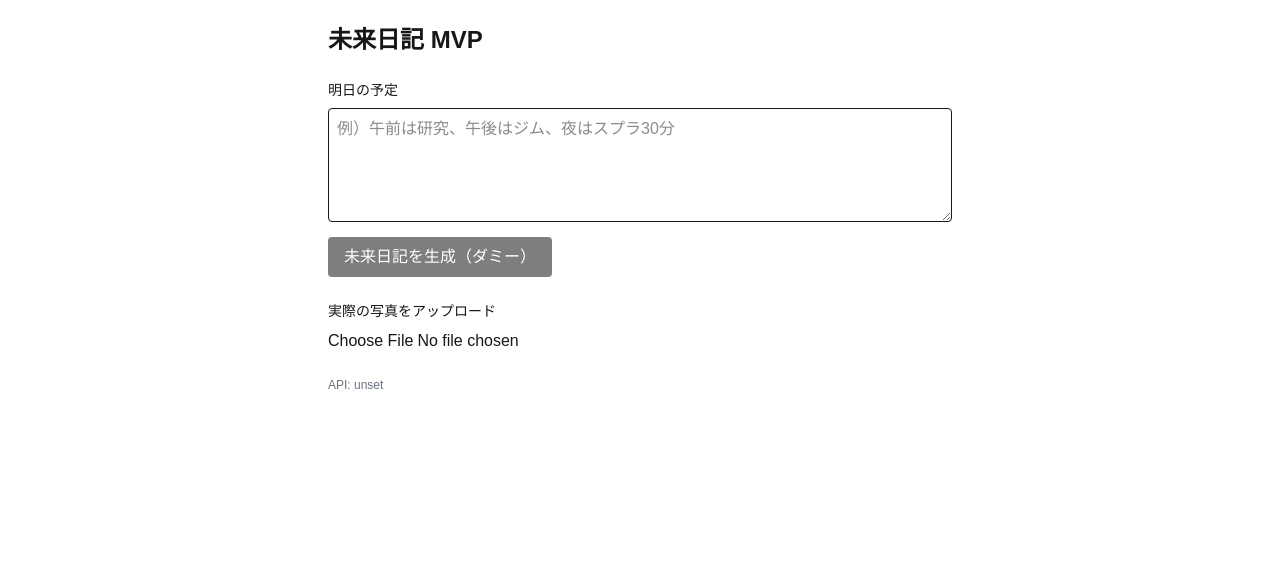
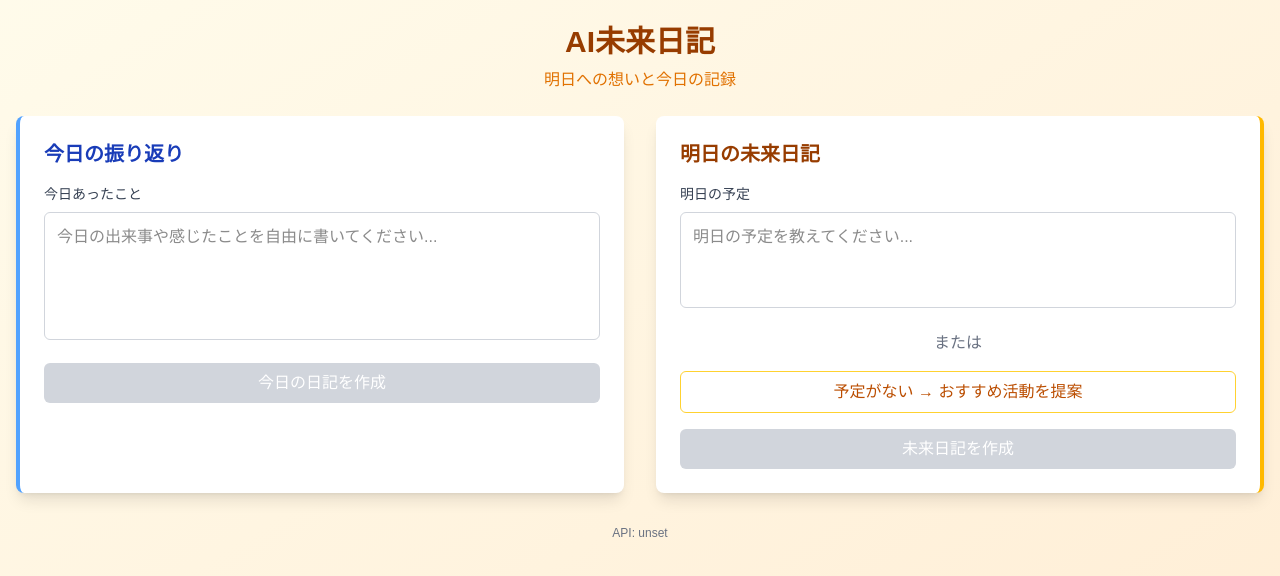
Before and after one commit to Takato180/ai-future-diary, a Next.js app in the folder Web/: page / in a window 1280 px wide. Shown: the top 576 px of the page. Built offline with nearby package versions, Linux system fonts and the light colour scheme; no server answers.

Commit message:
[update] 見開き日記レイアウトとAI機能統合UIに全面刷新   - 左ページ：今日の振り返り、右ページ：未来日記   - Gemini + Imagen連携ワークフロー   - おすすめ活動提案機能   - ローディング状態管理   - レスポンシブ対応

```diff
--- a/Web/src/app/page.tsx
+++ b/Web/src/app/page.tsx
@@ -1,83 +1,235 @@
 'use client';
 
-import Image from "next/image";
 import { useState } from 'react';
-import { getSignedUrl, API } from '@/lib/api';
+import {
+  generateFutureDiary,
+  generateTodayReflection,
+  generateImage,
+  API
+} from '@/lib/api';
+
+interface DiaryPage {
+  text: string;
+  imageUrl: string | null;
+  loading: boolean;
+}
 
 export default function Home() {
-  const [plan, setPlan] = useState('');
-  const [futureText, setFutureText] = useState('');
-  const [imgUrl, setImgUrl] = useState<string | null>(null);
-  const [uploading, setUploading] = useState(false);
+  // 右ページ（未来日記）の状態
+  const [futurePlan, setFuturePlan] = useState('');
+  const [interests, setInterests] = useState<string[]>([]);
+  const [futurePage, setFuturePage] = useState<DiaryPage>({
+    text: '',
+    imageUrl: null,
+    loading: false
+  });
 
-  async function handleGenerate() {
-    // 仮：バックエンドに /entries を作ったらそこへPOSTしてもOK
-    // 今はデモとして「テキストだけ即時生成」風のダミー
-    setFutureText(`【未来日記】\n${plan}\n…の予定！`);
-  }
+  // 左ページ（今日の振り返り）の状態
+  const [todayReflection, setTodayReflection] = useState('');
+  const [todayPage, setTodayPage] = useState<DiaryPage>({
+    text: '',
+    imageUrl: null,
+    loading: false
+  });
 
-  async function handleUpload(file: File) {
-    setUploading(true);
+  async function handleGenerateFuture() {
+    setFuturePage(prev => ({ ...prev, loading: true }));
     try {
-      const objectPath = `uploads/demo/${crypto.randomUUID()}-${file.name}`;
-      const putUrl = await getSignedUrl(objectPath, 'PUT', file.type);
-      await fetch(putUrl, { method: 'PUT', headers: { 'Content-Type': file.type }, body: file });
-      const getUrl = await getSignedUrl(objectPath, 'GET');
-      setImgUrl(getUrl); // 署名URL（短期限）で表示
-    } finally {
-      setUploading(false);
+      // テキスト生成
+      const textResult = await generateFutureDiary({
+        plan: futurePlan || undefined,
+        interests: interests.length > 0 ? interests : undefined,
+        style: 'casual'
+      });
+
+      setFuturePage(prev => ({ ...prev, text: textResult.generated_text }));
+
+      // 画像生成
+      const imageResult = await generateImage({
+        prompt: textResult.image_prompt,
+        style: 'watercolor',
+        aspect_ratio: '1:1'
+      });
+
+      setFuturePage(prev => ({
+        ...prev,
+        imageUrl: imageResult.signed_url || null,
+        loading: false
+      }));
+
+    } catch (error) {
+      console.error('Future diary generation failed:', error);
+      setFuturePage(prev => ({ ...prev, loading: false }));
     }
   }
 
+  async function handleGenerateToday() {
+    if (!todayReflection.trim()) return;
+
+    setTodayPage(prev => ({ ...prev, loading: true }));
+    try {
+      // テキスト生成
+      const textResult = await generateTodayReflection({
+        reflection_text: todayReflection,
+        style: 'diary'
+      });
+
+      setTodayPage(prev => ({ ...prev, text: textResult.generated_text }));
+
+      // 画像生成
+      const imageResult = await generateImage({
+        prompt: textResult.image_prompt,
+        style: 'watercolor',
+        aspect_ratio: '1:1'
+      });
+
+      setTodayPage(prev => ({
+        ...prev,
+        imageUrl: imageResult.signed_url || null,
+        loading: false
+      }));
+
+    } catch (error) {
+      console.error('Today reflection generation failed:', error);
+      setTodayPage(prev => ({ ...prev, loading: false }));
+    }
+  }
+
+  function handleSuggestActivities() {
+    const commonInterests = ['読書', '散歩', '映画鑑賞', 'ゲーム', '料理'];
+    setInterests(commonInterests);
+    setFuturePlan('');
+  }
+
   return (
-    <main className="p-6 max-w-2xl mx-auto space-y-6">
-      <h1 className="text-2xl font-bold">未来日記 MVP</h1>
+    <div className="min-h-screen bg-gradient-to-br from-amber-50 to-orange-100">
+      {/* ヘッダー */}
+      <header className="text-center py-6">
+        <h1 className="text-3xl font-bold text-amber-800">AI未来日記</h1>
+        <p className="text-amber-600 mt-2">明日への想いと今日の記録</p>
+      </header>
 
-      <div className="space-y-2">
-        <label className="block text-sm font-medium">明日の予定</label>
+      {/* 見開きレイアウト */}
+      <div className="max-w-7xl mx-auto px-4">
+        <div className="grid grid-cols-1 lg:grid-cols-2 gap-8 mb-8">
+
+          {/* 左ページ：今日の振り返り */}
+          <div className="bg-white rounded-lg shadow-lg p-6 border-l-4 border-blue-400">
+            <h2 className="text-xl font-bold text-blue-800 mb-4">今日の振り返り</h2>
+
+            <div className="space-y-4">
+              <div>
+                <label className="block text-sm font-medium text-gray-700 mb-2">
+                  今日あったこと
+                </label>
                 <textarea
-          className="w-full border rounded p-2"
-          rows={4}
-          value={plan}
-          onChange={e => setPlan(e.target.value)}
-          placeholder="例）午前は研究、午後はジム、夜はスプラ30分"
+                  className="w-full border border-gray-300 rounded-md p-3 h-32 resize-none"
+                  placeholder="今日の出来事や感じたことを自由に書いてください..."
+                  value={todayReflection}
+                  onChange={e => setTodayReflection(e.target.value)}
                 />
+              </div>
+
               <button
-          onClick={handleGenerate}
-          className="px-4 py-2 bg-black text-white rounded disabled:opacity-50"
-          disabled={!plan.trim()}
+                onClick={handleGenerateToday}
+                disabled={!todayReflection.trim() || todayPage.loading}
+                className="w-full bg-blue-500 hover:bg-blue-600 disabled:bg-gray-300 text-white font-medium py-2 px-4 rounded-md transition-colors"
               >
-          未来日記を生成（ダミー）
+                {todayPage.loading ? '生成中...' : '今日の日記を作成'}
               </button>
             </div>
 
-      {futureText && (
-        <div className="border rounded p-3 whitespace-pre-wrap">
-          {futureText}
+            {/* 今日の日記表示エリア */}
+            {(todayPage.text || todayPage.imageUrl) && (
+              <div className="mt-6 space-y-4">
+                {todayPage.imageUrl && (
+                  <div className="text-center">
+                    <img
+                      src={todayPage.imageUrl}
+                      alt="今日の挿絵"
+                      className="max-w-full h-64 object-cover rounded-lg mx-auto"
+                    />
                   </div>
                 )}
-
-      <div className="space-y-2">
-        <label htmlFor="file-upload" className="block text-sm font-medium">
-          実際の写真をアップロード
-        </label>
-        <input
-          id="file-upload"
-          type="file"
-          accept="image/*"
-          onChange={e => e.target.files?.[0] && handleUpload(e.target.files[0])}
-        />
-        {uploading && <div>アップロード中...</div>}
-        {imgUrl && (
-          <div className="mt-2">
-            <img src={imgUrl} alt="uploaded" className="max-h-64 rounded border" />
+                {todayPage.text && (
+                  <div className="vertical-text bg-blue-50 p-4 rounded-lg">
+                    {todayPage.text}
+                  </div>
+                )}
               </div>
             )}
           </div>
 
-      <div className="text-xs text-gray-500">
+          {/* 右ページ：未来日記 */}
+          <div className="bg-white rounded-lg shadow-lg p-6 border-r-4 border-amber-400">
+            <h2 className="text-xl font-bold text-amber-800 mb-4">明日の未来日記</h2>
+
+            <div className="space-y-4">
+              <div>
+                <label className="block text-sm font-medium text-gray-700 mb-2">
+                  明日の予定
+                </label>
+                <textarea
+                  className="w-full border border-gray-300 rounded-md p-3 h-24 resize-none"
+                  placeholder="明日の予定を教えてください..."
+                  value={futurePlan}
+                  onChange={e => setFuturePlan(e.target.value)}
+                />
+              </div>
+
+              <div className="text-center">
+                <span className="text-gray-500">または</span>
+              </div>
+
+              <button
+                onClick={handleSuggestActivities}
+                className="w-full border border-amber-300 text-amber-700 hover:bg-amber-50 font-medium py-2 px-4 rounded-md transition-colors"
+              >
+                予定がない → おすすめ活動を提案
+              </button>
+
+              {interests.length > 0 && (
+                <div className="text-sm text-gray-600">
+                  提案された活動: {interests.join('、')}
+                </div>
+              )}
+
+              <button
+                onClick={handleGenerateFuture}
+                disabled={(!futurePlan.trim() && interests.length === 0) || futurePage.loading}
+                className="w-full bg-amber-500 hover:bg-amber-600 disabled:bg-gray-300 text-white font-medium py-2 px-4 rounded-md transition-colors"
+              >
+                {futurePage.loading ? '生成中...' : '未来日記を作成'}
+              </button>
+            </div>
+
+            {/* 未来日記表示エリア */}
+            {(futurePage.text || futurePage.imageUrl) && (
+              <div className="mt-6 space-y-4">
+                {futurePage.imageUrl && (
+                  <div className="text-center">
+                    <img
+                      src={futurePage.imageUrl}
+                      alt="未来の挿絵"
+                      className="max-w-full h-64 object-cover rounded-lg mx-auto"
+                    />
+                  </div>
+                )}
+                {futurePage.text && (
+                  <div className="vertical-text bg-amber-50 p-4 rounded-lg">
+                    {futurePage.text}
+                  </div>
+                )}
+              </div>
+            )}
+          </div>
+        </div>
+
+        {/* フッター */}
+        <div className="text-center text-xs text-gray-500 pb-6">
           API: {API}
         </div>
-    </main>
+      </div>
+    </div>
   );
 }
```
Lines whose indentation alone changed are shown as unchanged.
